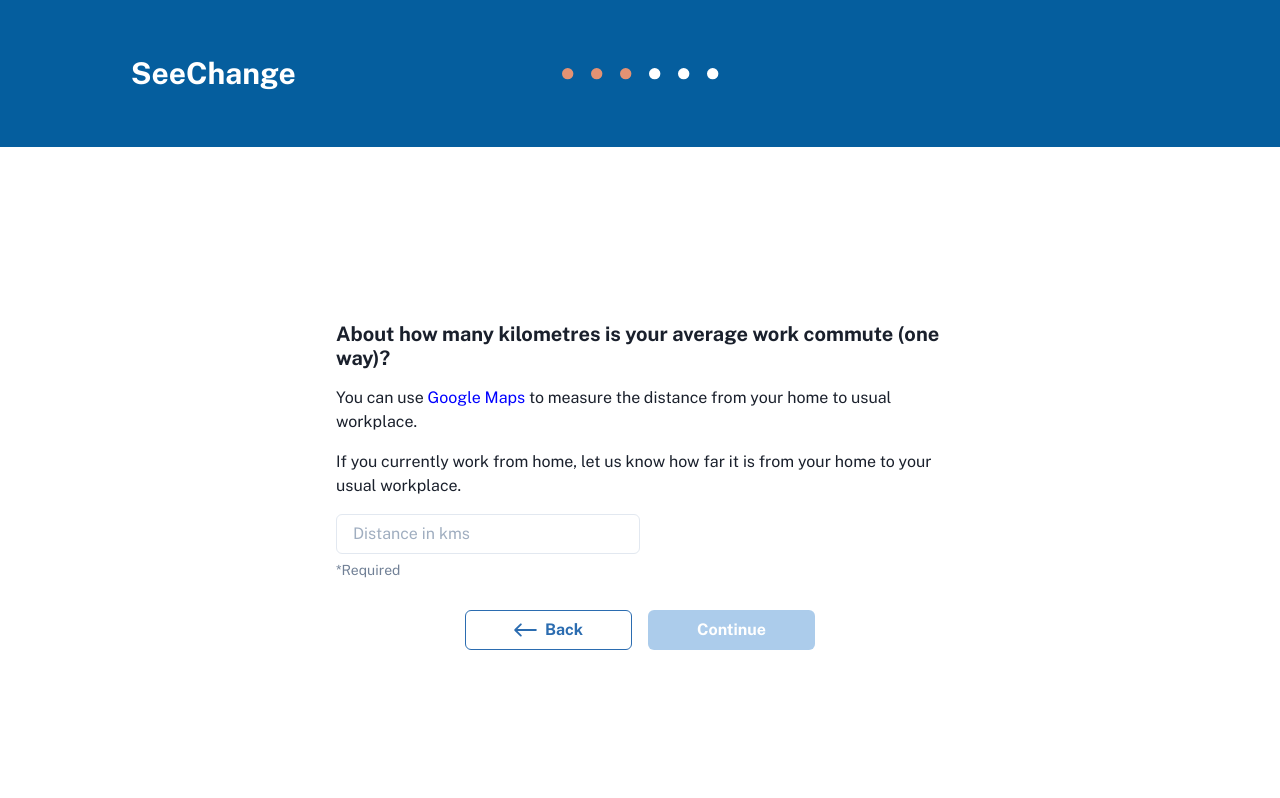
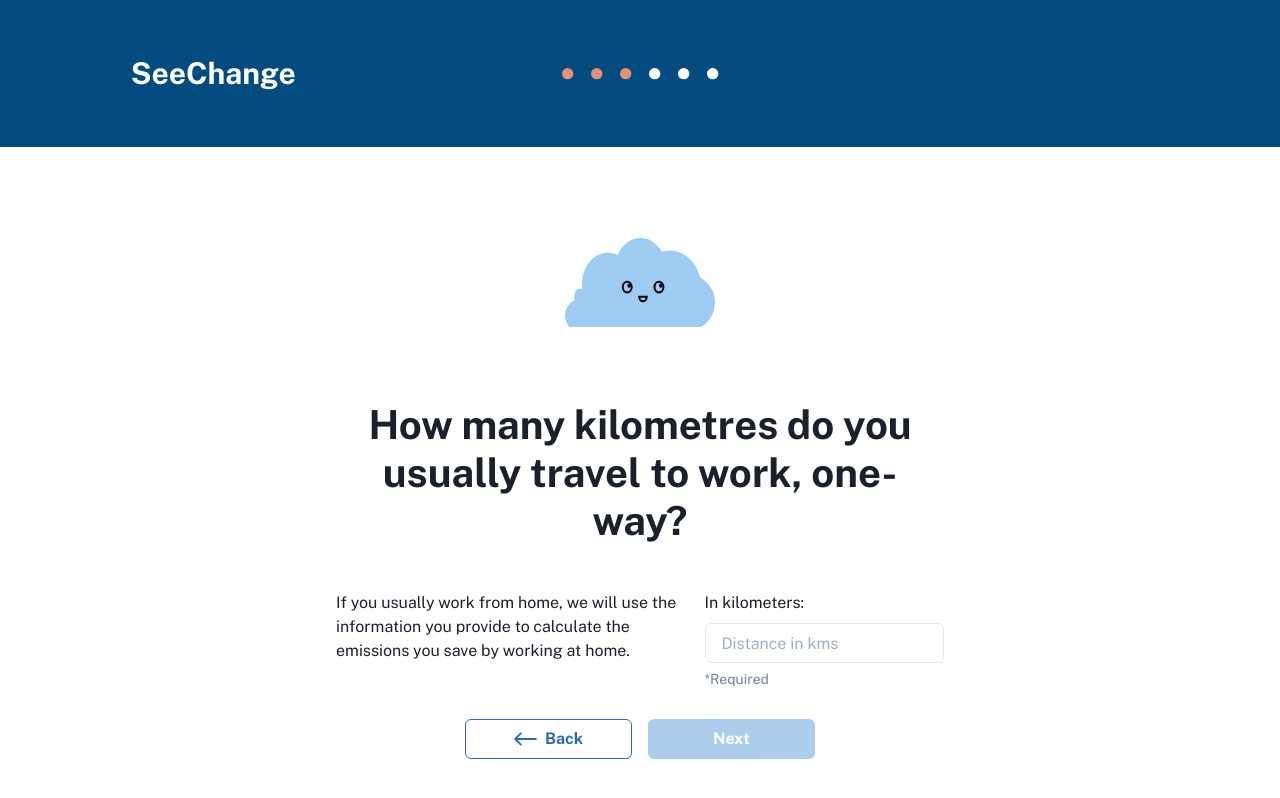
Before and after one commit to CodeforAustralia/council-emissions-calculator, a Next.js app: page /form/Question3 in a window 1280 px wide. Shown: the top 798 px of the page. Built offline with nearby package versions, Linux system fonts and the light colour scheme.

Commit message:
question 3 layout in place

```diff
--- a/components/Layout/Layout.jsx
+++ b/components/Layout/Layout.jsx
@@ -13,7 +13,7 @@ export default function Layout({ children, Progress, isText }) {
         <meta name="description" content="Emissions calculator" />
         <link rel="icon" href="/favicon.ico" />
       </Head>
-      <Flex minHeight="100vh" direction="column">
+      <Flex minHeight="100vh" direction="column" marginBottom={"60px"}>
         <Header
           isText={isText}
           Progress={Progress}
@@ -29,7 +29,7 @@ export default function Layout({ children, Progress, isText }) {
 export function Header({ isText, Progress }) {
   const router = useRouter()
   return (
-    <Flex alignItems="center" flexGrow={1} justifyContent="space-around" height={ [titleBarHeightMob, titleBarHeightDesk] } top="0" w="100%" bg="#055E9E" color="white" zIndex={10}>
+    <Flex alignItems="center" flexGrow={1} justifyContent="space-around" height={ [titleBarHeightMob, titleBarHeightDesk] } top="0" w="100%" bg="#044B7F" color="white" zIndex={10}>
       {
         isText
         ?
--- a/components/LinkButton/LinkButton.jsx
+++ b/components/LinkButton/LinkButton.jsx
@@ -1,5 +1,5 @@
 import Link from "next/link";
-import { Button, Text } from "@chakra-ui/react";
+import { Box, Button, Text } from "@chakra-ui/react";
 import BackArrow from "../../public/images/back-arrow.svg";
 
 export default function LinkButton({ children, href, onClick, disabled, variant }) {
@@ -29,9 +29,9 @@ export function BackButton(props) {
 
 export function ContinueButton(props) {
   return (
-    <LinkButton {...props}>
-      <Text>Continue</Text>
-    </LinkButton>
+      <LinkButton {...props}>
+        <Text>Next</Text>
+      </LinkButton>
   );
 }
 
--- a/pages/form/Question3.jsx
+++ b/pages/form/Question3.jsx
@@ -1,6 +1,9 @@
 import { useState } from "react";
 import {
+  Box,
+  Flex,
   FormControl,
+  FormLabel,
   FormHelperText,
   Grid,
   Heading,
@@ -13,6 +16,7 @@ import Layout from "../../components/Layout/Layout";
 import useForm from "../../components/FormProvider";
 import { BackButton, ContinueButton } from "../../components/LinkButton/LinkButton";
 import Q3Progress from "../../public/images/progress-bar/q3-progress-dots.svg";
+import Q3Cloud from "../../public/images/clouds/cloud-q3.svg"
 
 export default function Question3() {
   const { answers, setAnswers } = useForm();
@@ -22,16 +26,20 @@ export default function Question3() {
 
   return (
     <Layout isText={true} Progress={Q3Progress}>
-      <Heading as="h1" size="md" mt="6">
-        About how many kilometres is your average work commute (one way)?
+      <Box margin={"50px 0px 50px"} >
+        <Q3Cloud />
+      </Box>
+      <Heading fontSize="40px" mt="6" fontWeight={700} maxWidth={"624px"} textAlign={"center"} marginBottom={"30px"} >
+        How many kilometres do you usually travel to work, one-way?
       </Heading>
-      <Text mt="4">
-        You can use <Link href="https://maps.google.com.au" color="blue" isExternal={true}>Google Maps</Link> to measure the distance from your home to usual workplace.
+      <Flex flexDirection={["column", "row"]}>
+        <Text mt="4" textAlign={"left"} maxWidth={"450px"}>
+          If you usually work from home, we will use the information you provide to calculate the emissions you save by working at home.
         </Text>
-      <Text mt="4">
-        If you currently work from home, let us know how far it is from your home to your usual workplace.
-      </Text>
-      <FormControl w="50%" alignSelf="start" mt="4">
+        <FormControl mt="4">
+          <FormLabel>
+            In kilometers:
+          </FormLabel>
           <NumberInput isRequired={true}>
             <NumberInputField
               id="km-input"
@@ -42,6 +50,7 @@ export default function Question3() {
           </NumberInput>
           <FormHelperText id="km-input-helper">*Required</FormHelperText>
         </FormControl>
+      </Flex>
       <Grid templateColumns="repeat(2, 1fr)" gap={4}>
         <BackButton href="/form/Question2" onClick={saveAnswers} />
         <ContinueButton href="/form/Question4" onClick={saveAnswers} disabled={!km} />
```
Also changed, not shown: public/images/clouds/cloud-q3.svg (added). Lines whose indentation alone changed are shown as unchanged.
